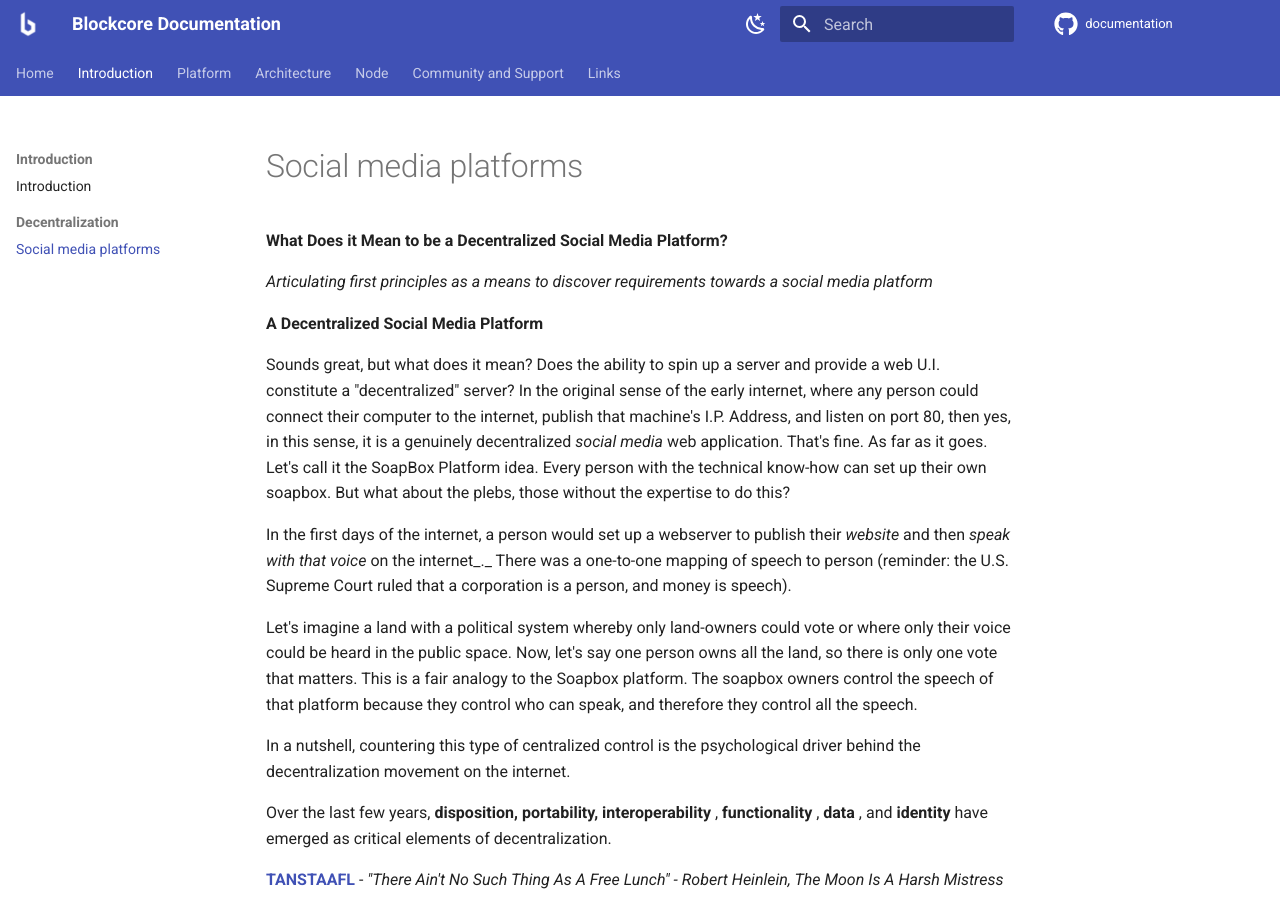
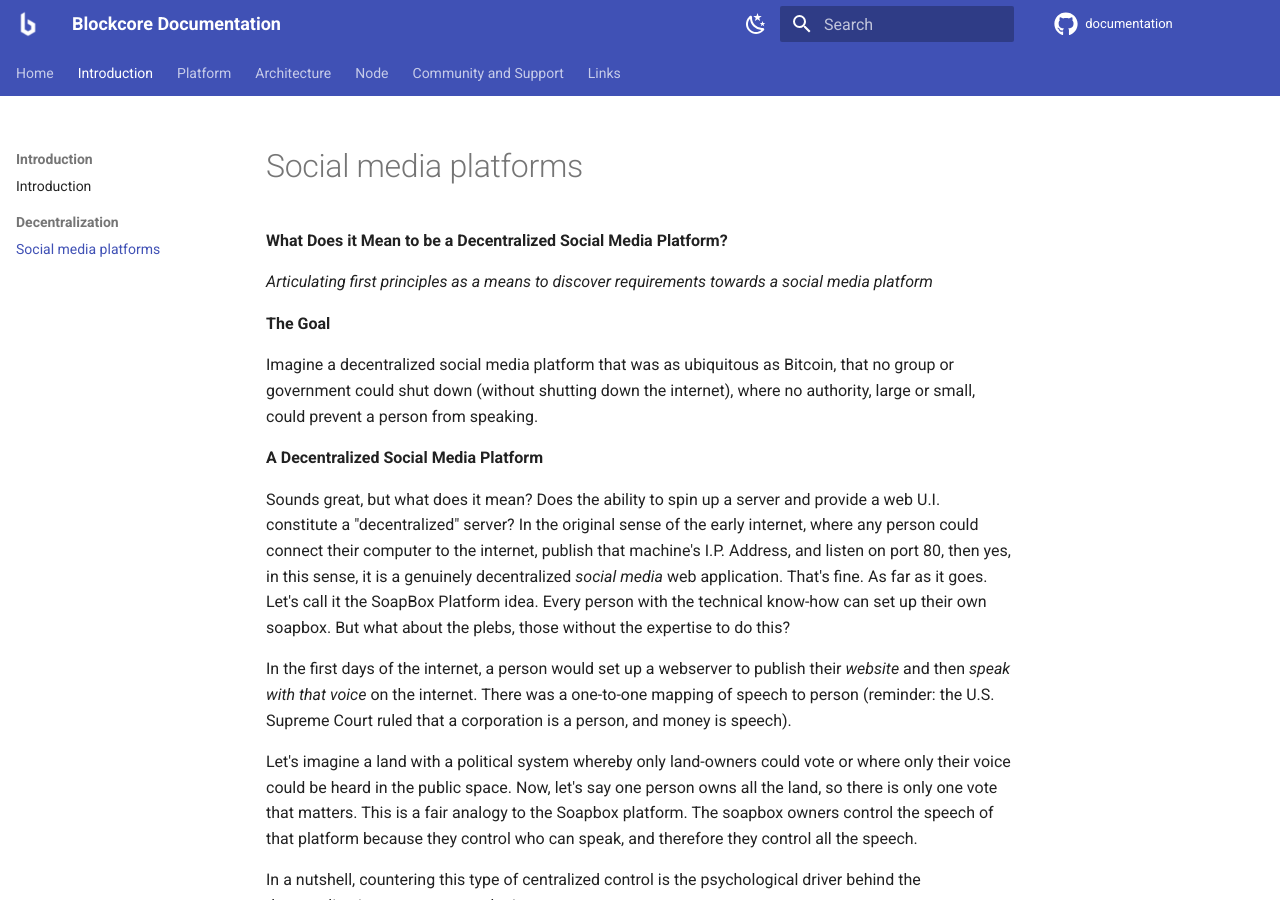
Before and after one commit to block-core/documentation, an MkDocs documentation site: the page built from docs/decentralization/social-media/social-media-platforms.md, in a window 1280 px wide and 900 px high. Built offline with MkDocs 1.6.1 and Material for MkDocs 9.7.7, drawn with Linux system fonts in a browser that asks for light colours; comment, search, counter and statistics services are not loaded.

Commit message:
added Introduction

```diff
--- a/docs/decentralization/social-media/social-media-platforms.md
+++ b/docs/decentralization/social-media/social-media-platforms.md
@@ -1,18 +1,22 @@
 **What Does it Mean to be a Decentralized Social Media Platform?**
 
 _Articulating first principles as a means to discover requirements towards a social media platform_
+
+**The Goal**
+
+Imagine a decentralized social media platform that was as ubiquitous as Bitcoin, that no group or government could shut down (without shutting down the internet), where no authority, large or small, could prevent a person from speaking.
 
 **A Decentralized Social Media Platform**
 
 Sounds great, but what does it mean? Does the ability to spin up a server and provide a web U.I. constitute a &quot;decentralized&quot; server? In the original sense of the early internet, where any person could connect their computer to the internet, publish that machine&#39;s I.P. Address, and listen on port 80, then yes, in this sense, it is a genuinely decentralized _social media_ web application. That&#39;s fine. As far as it goes. Let&#39;s call it the SoapBox Platform idea. Every person with the technical know-how can set up their own soapbox. But what about the plebs, those without the expertise to do this?
 
-In the first days of the internet, a person would set up a webserver to publish their _website_ and then _speak with that voice_ on the internet_._ There was a one-to-one mapping of speech to person (reminder: the U.S. Supreme Court ruled that a corporation is a person, and money is speech).
+In the first days of the internet, a person would set up a webserver to publish their _website_ and then _speak with that voice_ on the internet. There was a one-to-one mapping of speech to person (reminder: the U.S. Supreme Court ruled that a corporation is a person, and money is speech).
 
 Let's imagine a land with a political system whereby only land-owners could vote or where only their voice could be heard in the public space. Now, let's say one person owns all the land, so there is only one vote that matters. This is a fair analogy to the Soapbox platform. The soapbox owners control the speech of that platform because they control who can speak, and therefore they control all the speech.
 
 In a nutshell, countering this type of centralized control is the psychological driver behind the decentralization movement on the internet.
 
-Over the last few years, **disposition, portability, interoperability** , **functionality** , **data** , and **identity** have emerged as critical elements of decentralization.
+Over the last few years, **disposition, portability, interoperability**, **functionality**, **data**, and **identity** have emerged as critical elements of decentralization.
 
 **<a href="https://en.wikipedia.org/wiki/There_ain%27t_no_such_thing_as_a_free_lunch" title="There Ain't No Such Thing As A Free Lunch">TANSTAAFL</a>** - _"There Ain't No Such Thing As A Free Lunch" - Robert Heinlein, The Moon Is A Harsh Mistress_
 
```
